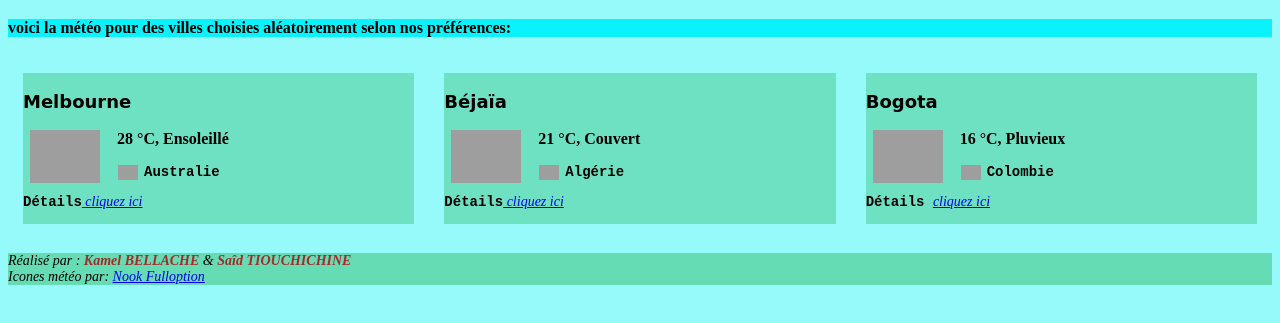
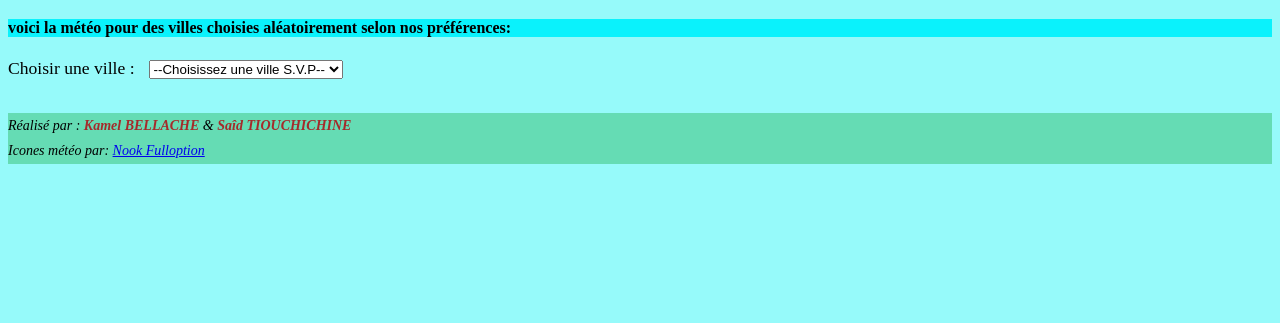
Before and after one commit to Kambell71/TP-web, a plain HTML site: page index.html in a window 1280 px wide. Shown: the part 61-384 px from the top of the page. Drawn offline with Linux system fonts and the light colour scheme; grey boxes are pictures that could not be loaded.

Commit message:
fichier_web_v2

```diff
--- a/index.html
+++ b/index.html
@@ -14,6 +14,9 @@
                 width:250px;
                 margin :15px;
                 flex-grow:1;}
+      #Melbourne{display:none}
+      #Bejaia{display:none}
+      #Bogota{display:none}
       .ville{font:bold 18px cursive;}
       .temps{font:bold 16px fansy;
         }
@@ -29,51 +32,87 @@
                   top : 0px;
                   margin-right:1.5em;
                   }
-                  .lien{
-                          clear:both;
-                          }
-                  .foot{ background-color:rgb(101,220,180);
-                        font:italic 14px serif}
-                  .bas{color:brown;font-weight:bold;}
+      .lien{
+            clear:both;
+          }
+      footer{ background-color:rgb(101,220,180);
+              font:italic 14px serif;
+              margin-top:20px;
+              line-height:1.8em;}
+      .bas{color:brown;font-weight:bold;}
 
       .flex{display:flex;
             justify-content:space-evenly;
             flex-wrap:wrap;
             }
-
+      label{
+        font-family:serif;
+        font-size: 1.1rem;
+        padding-right: 10px;
+      }
+	#selection{background:grey;
+		color:white;
+		font:italic 14px fansy;}
     </style>
     <script >
-        let villeCourante = "Melbourne";
-        function showCity() {alert(villeCourante); }
+        function showCity() {
+          let villeCourante = document.getElementById("city-select").value;
+          	if(villeCourante!=""){
+            	document.getElementById("selection").innerHTML=" Vous avez séléctionné : "+villeCourante;
+		}
+            else{
+              	document.getElementById("selection").innerHTML=" Vous avez séléctionné : ";
+		}
 
+         let cities = document.getElementsByClassName("local");
+
+          for(let i=0;i<cities.length;i++){
+
+            if(cities[i].id== villeCourante){
+
+              cities[i].style.display="block";
+            }
+            else{
+              cities[i].style.display="";
+            }
+          }
+	}
     </script>
 
 </head>
-
-<body onload="showCity()">
+<body>
 	  <h1 id="title">Météo Cities</h1>
 	  <h4 id="entete"> voici la météo pour des villes choisies aléatoirement selon nos préférences: </h4>
-    <div class="flex">
-        <div class="local"><h3 class="ville">Melbourne </h3>
+    <label for="city-select">Choisir une ville :</label>
+
+    <select name="cities" id="city-select" onchange=showCity()>
+        <option value=""> --Choisissez une ville S.V.P--</option>
+        <option value="Melbourne">Melbourne</option>
+        <option value="Bejaia">Béjaia</option>
+        <option value="Bogota">Bogota</option>
+    </select>
+    <p id="selection"></P>
+        <div class="flex">
+        <div id="Melbourne" class="local"><h3 class="ville">Melbourne </h3>
         <p class="temps">         <img class="imhweather" src="https://static.thenounproject.com/png/88125-200.png" alt="imhweather" width="70" >   28 °C, Ensoleillé </p>
         <p class="location"><img class="imglocal" src="https://static.thenounproject.com/png/3677441-84.png" alt="imglocal"  width="20" >  Australie</p>
 		    <p class="location">Détails<a class="lien" href="https://www.accuweather.com/en/au/melbourne-city-centre/3497808/weather-forecast/3497808"> cliquez ici</a></p>
         </div>
 
-        <div class="local"><h3 class="ville">Béjaïa </h3>
+        <div id="Bejaia" class="local"><h3 class="ville">Béjaïa </h3>
         <p class="temps"><img class="imhweather" src="https://static.thenounproject.com/png/464694-200.png" alt="vega" width="70"> 21 °C, Couvert </p>
         <p class="location"><img class="imglocal" src="https://static.thenounproject.com/png/3677441-200.png" alt="imglocal" width="20" >  Algérie</p>
 		    <p class="location">Détails<a class="lien" href="https://www.accuweather.com/en/dz/bejaia/2419/weather-forecast/2419"> cliquez ici</a></p>
         </div>
 
-        <div class="local"><h3 class="ville">Bogota </h3>
+        <div id="Bogota" class="local"><h3 class="ville">Bogota </h3>
         <p class="temps"><img class="imhweather" src="https://static.thenounproject.com/png/464689-200.png" alt="bogota" width="70"> 16 °C, Pluvieux </p>
         <p class="location"><img class="imglocal" src="https://static.thenounproject.com/png/3677441-200.png" alt="imglocal" width="20" >  Colombie</p>
 		    <p class="location">Détails <a class="lien" href="https://www.accuweather.com/en/co/bogota/107487/weather-forecast/107487"> cliquez ici</a></p>
         </div>
     </div>
-    <div class="foot">
+    <footer>
         <p>Réalisé par : <span class="bas">Kamel BELLACHE </span>& <span class="bas">Saîd TIOUCHICHINE </span> <br> Icones météo par: <a href="https://thenounproject.com/coquet_adrien/collection/locations/"> Nook Fulloption</a></p>
-        </div>
+    </footer>
 </body>
 </html>
```
